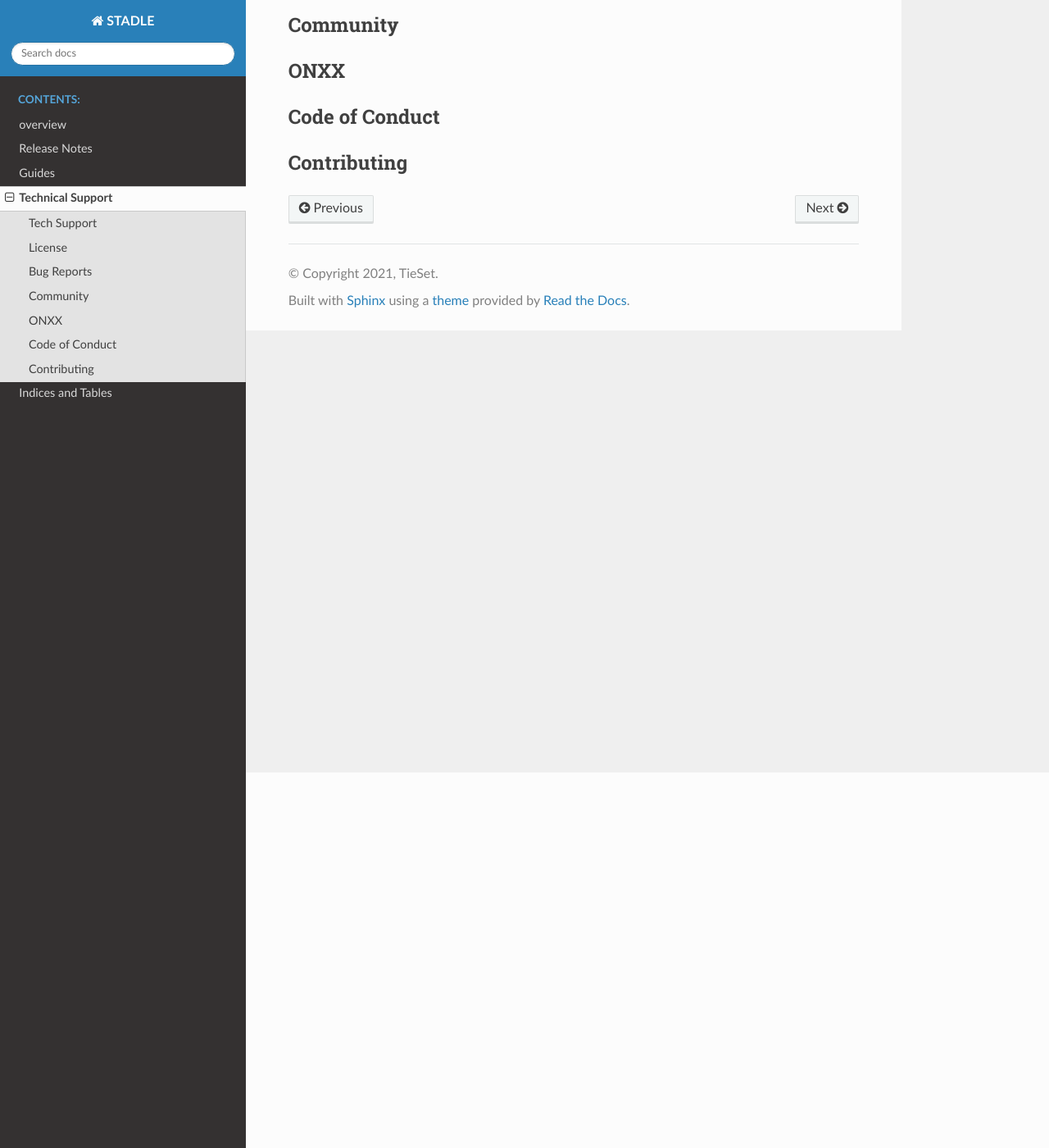
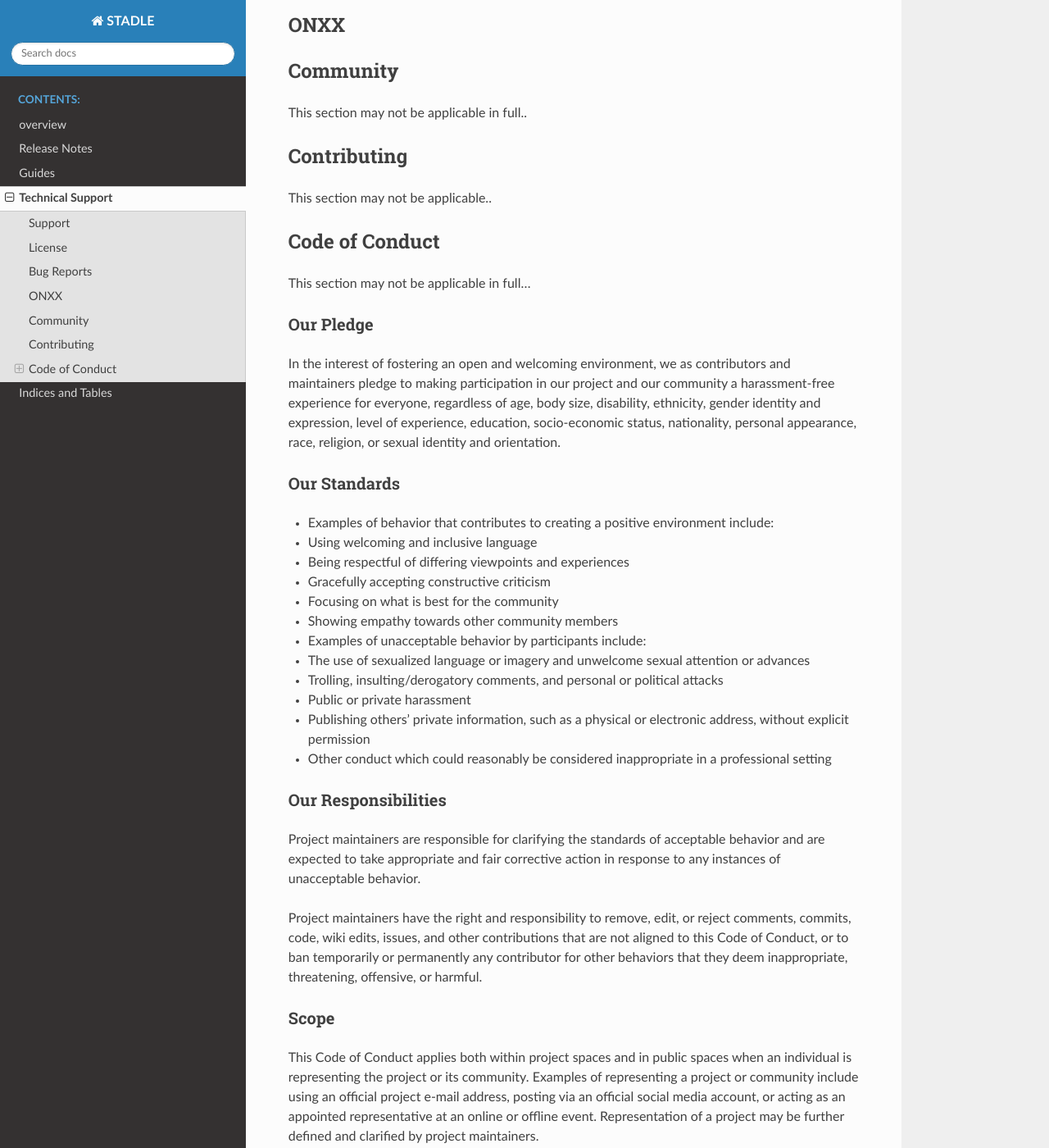
Before and after one commit to tie-set/stadle_docs, a Sphinx documentation site: the page built from docs/tech_support.rst, in a window 1280 px wide and 1400 px high, scrolled down 458 px. Shown: the whole window at 82% size. Built offline with Sphinx 7.4.7 and the Read the Docs theme 2.0.0, drawn with Linux system fonts in a browser that asks for light colours; some of the changed text lies outside the part shown.

Commit message:
Update tech_support.rst

```diff
--- a/docs/tech_support.rst
+++ b/docs/tech_support.rst
@@ -1,7 +1,7 @@
 Technical Support
 =================
 
-Tech Support
+Support
 ***********
 Please reach out to our technical support team via [support@tie-set.com](support@tie-set.com).
 
@@ -13,14 +13,67 @@ Bug Reports
 ***********
 Please check/submit issues [here](https://github.com/tie-set/ts_afl/issues).
 
-Community
-*********
-
 ONXX
 ****
 
-Code of Conduct
-***************
+Community
+*********
+This section may not be applicable in full..
 
 Contributing
 ************
+This section may not be applicable..
+
+Code of Conduct
+***************
+This section may not be applicable in full...
+
+Our Pledge
+----------
+In the interest of fostering an open and welcoming environment, we as contributors and maintainers pledge to making participation in our project and our community a harassment-free experience for everyone, regardless of age, body size, disability, ethnicity, gender identity and expression, level of experience, education, socio-economic status, nationality, personal appearance, race, religion, or sexual identity and orientation.
+
+Our Standards
+-------------
+* Examples of behavior that contributes to creating a positive environment include:
+
+* Using welcoming and inclusive language
+
+* Being respectful of differing viewpoints and experiences
+
+* Gracefully accepting constructive criticism
+
+* Focusing on what is best for the community
+
+* Showing empathy towards other community members
+
+* Examples of unacceptable behavior by participants include:
+
+* The use of sexualized language or imagery and unwelcome sexual attention or advances
+
+* Trolling, insulting/derogatory comments, and personal or political attacks
+
+* Public or private harassment
+
+* Publishing others’ private information, such as a physical or electronic address, without explicit permission
+
+* Other conduct which could reasonably be considered inappropriate in a professional setting
+
+Our Responsibilities
+--------------------
+Project maintainers are responsible for clarifying the standards of acceptable behavior and are expected to take appropriate and fair corrective action in response to any instances of unacceptable behavior.
+
+Project maintainers have the right and responsibility to remove, edit, or reject comments, commits, code, wiki edits, issues, and other contributions that are not aligned to this Code of Conduct, or to ban temporarily or permanently any contributor for other behaviors that they deem inappropriate, threatening, offensive, or harmful.
+
+Scope
+-----
+This Code of Conduct applies both within project spaces and in public spaces when an individual is representing the project or its community. Examples of representing a project or community include using an official project e-mail address, posting via an official social media account, or acting as an appointed representative at an online or offline event. Representation of a project may be further defined and clarified by project maintainers.
+
+Enforcement
+-----------
+Instances of abusive, harassing, or otherwise unacceptable behavior may be reported by contacting the project team at support@tie-set.com. All complaints will be reviewed and investigated and will result in a response that is deemed necessary and appropriate to the circumstances. The project team is obligated to maintain confidentiality with regard to the reporter of an incident. Further details of specific enforcement policies may be posted separately.
+
+Project maintainers who do not follow or enforce the Code of Conduct in good faith may face temporary or permanent repercussions as determined by other members of the project’s leadership.
+
+Attribution
+-----------
+This Code of Conduct is adapted from the Contributor Covenant, version 1.4, available at https://www.contributor-covenant.org/version/1/4/code-of-conduct.html
```
